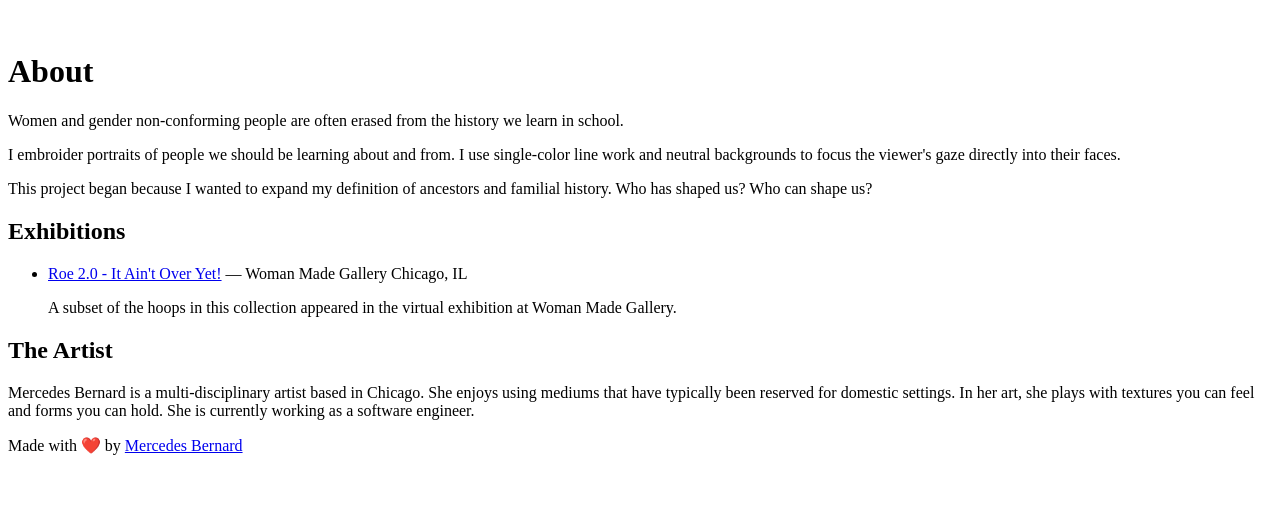
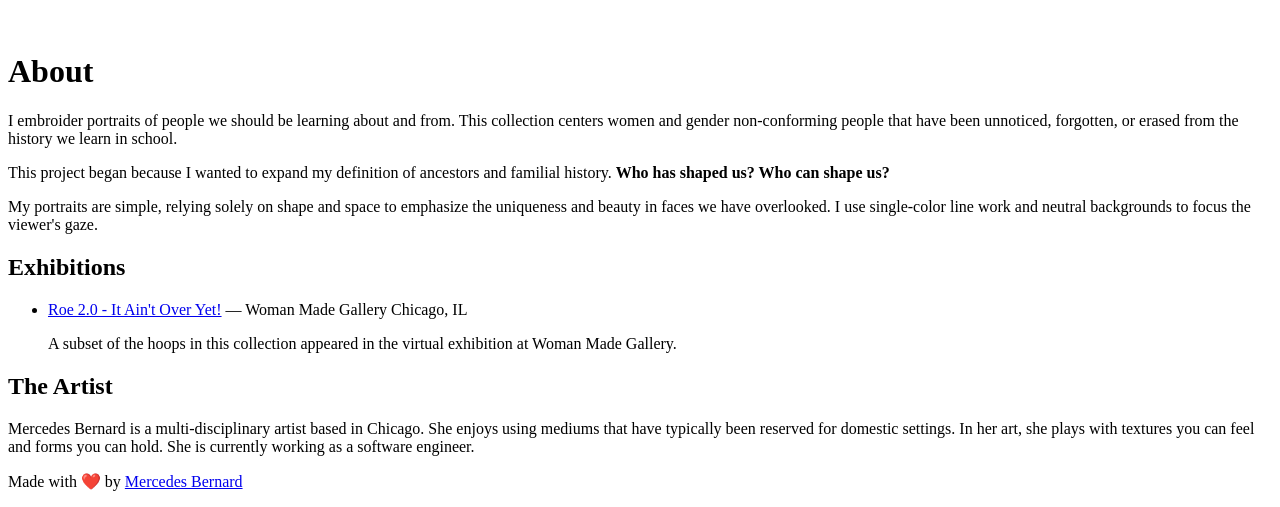
Before and after one commit to mercedesb/herstory-hoops, an Eleventy site: page about.html in a window 1280 px wide. Shown: the part 3772-4279 px from the top of the page. Before the commit the page ends 4243 px from the top, so only its background shows below. Built offline with nearby package versions, Linux system fonts and the light colour scheme; Eleventy itself is replaced by a stand-in of ours; files that its build step writes are made by us from their sources.

Commit message:
content pages styling

```diff
--- a/about.html
+++ b/about.html
@@ -3,22 +3,24 @@ title: About
 layout: base_layout.html
 ---
 
+<div class="max-w-4xl">
   <h1>About</h1>
 
   <p>
-  Women and gender non-conforming people are often erased from the history we
-  learn in school.
-</p>
-
-<p>
-  I embroider portraits of people we should be learning about and from. I use
-  single-color line work and neutral backgrounds to focus the viewer's gaze
-  directly into their faces.
+    I embroider portraits of people we should be learning about and from. This
+    collection centers women and gender non-conforming people that have been
+    unnoticed, forgotten, or erased from the history we learn in school.
   </p>
 
   <p>
     This project began because I wanted to expand my definition of ancestors and
-  familial history. Who has shaped us? Who can shape us?
+    familial history. <strong>Who has shaped us? Who can shape us?</strong>
+  </p>
+
+  <p>
+    My portraits are simple, relying solely on shape and space to emphasize the
+    uniqueness and beauty in faces we have overlooked. I use single-color line
+    work and neutral backgrounds to focus the viewer's gaze.
   </p>
 
   <h2>Exhibitions</h2>
@@ -42,7 +44,8 @@ layout: base_layout.html
 
   <p>
     Mercedes Bernard is a multi-disciplinary artist based in Chicago. She enjoys
-  using mediums that have typically been reserved for domestic settings. In her
-  art, she plays with textures you can feel and forms you can hold. She is
+    using mediums that have typically been reserved for domestic settings. In
+    her art, she plays with textures you can feel and forms you can hold. She is
     currently working as a software engineer.
   </p>
+</div>
```
Also changed, not shown: contact.html (+3 -1 lines). Lines whose indentation alone changed are shown as unchanged.
